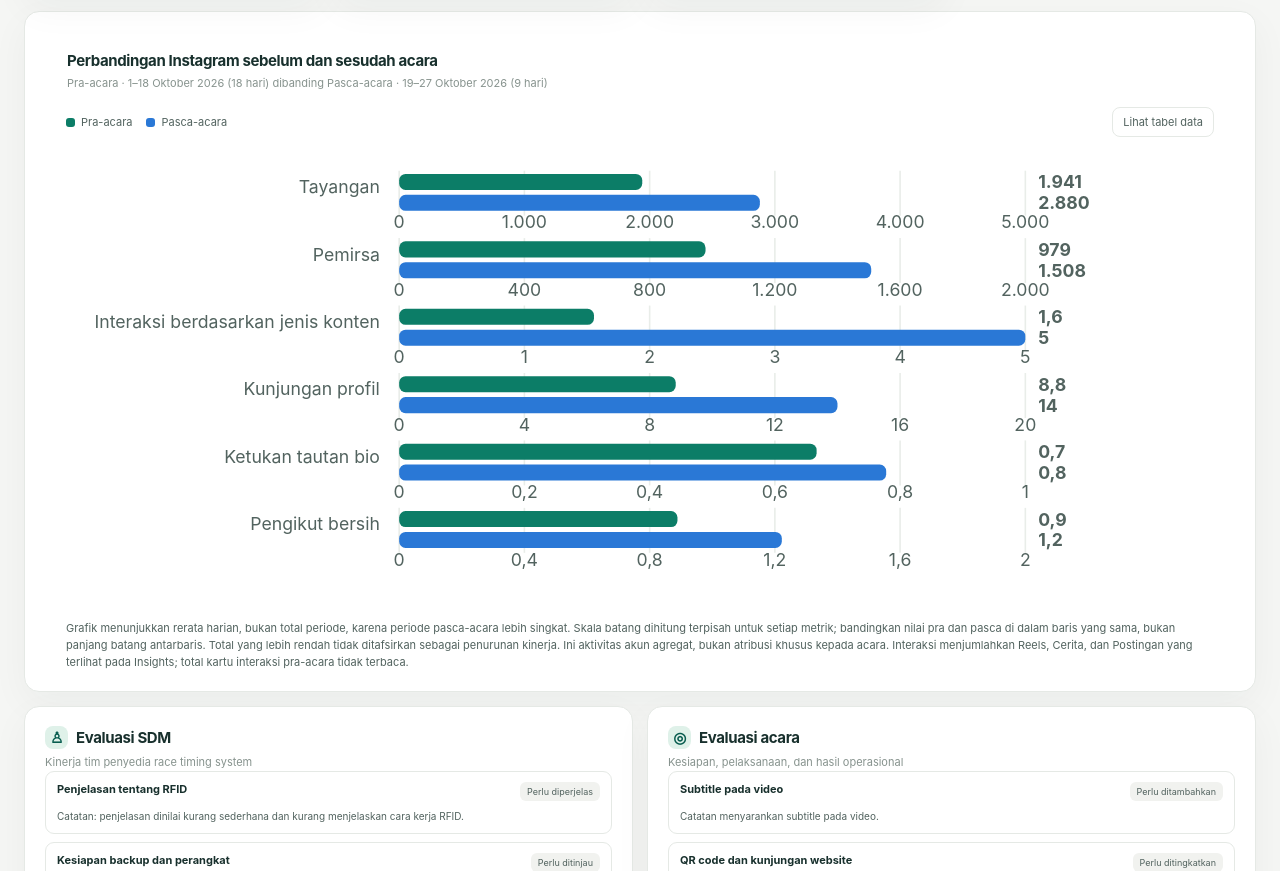
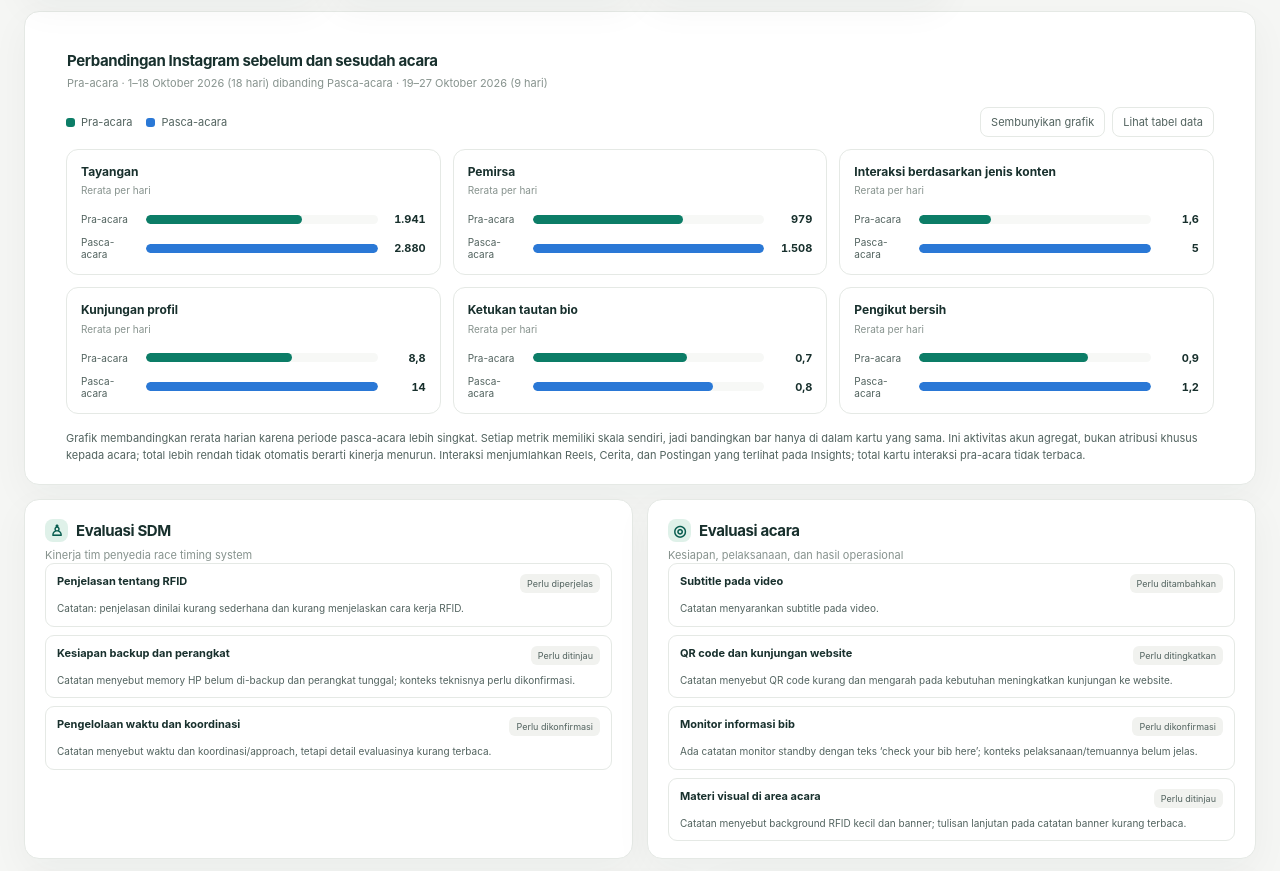
Before and after one commit to pippoauliaa-dev/itb-fun-run-2026-report, a plain HTML site: page index.html in a window 1280 px wide. Shown: the part 551-1422 px from the top of the page. Drawn offline with Linux system fonts and the light colour scheme.

Commit message:
Simplify Instagram comparison visualization

```diff
--- a/index.html
+++ b/index.html
@@ -91,12 +91,23 @@
     .evaluation-note-top { margin: 12px 20px 0; color: var(--muted); font-size: 10px; line-height: 1.5; }
     .comparison-card { margin-top: 14px; padding: 19px 21px 20px; }
     .comparison-controls { display: flex; justify-content: space-between; align-items: center; gap: 12px; margin: 16px 20px 0; }
-    .comparison-chart-wrap { padding: 8px 16px 4px; }
-    .comparison-chart { display: block; width: 100%; height: auto; }
-    .comparison-chart text { font-family: inherit; fill: var(--secondary); font-size: 11px; }
-    .comparison-chart .comparison-value { font-weight: 650; }
-    .comparison-chart .gridline { stroke: var(--grid); stroke-width: 1; }
-    .comparison-chart .bar { rx: 4px; cursor: crosshair; }
+    .comparison-actions { display: flex; gap: 7px; }
+    .comparison-chart-wrap { display: none; padding: 12px 20px 4px; }
+    .comparison-chart-wrap.visible { display: block; }
+    .comparison-chart-grid { display: grid; grid-template-columns: repeat(3, minmax(0, 1fr)); gap: 12px; }
+    .comparison-metric { min-width: 0; padding: 14px; border: 1px solid var(--border); border-radius: 12px; background: var(--surface); }
+    .comparison-metric h3 { margin: 0 0 4px; font-size: 12px; line-height: 1.35; }
+    .comparison-metric-scale { margin: 0 0 16px; color: var(--muted); font-size: 10px; }
+    .comparison-metric-values { display: grid; gap: 10px; }
+    .comparison-metric-value { display: grid; grid-template-columns: 57px minmax(0, 1fr) 40px; align-items: center; gap: 8px; color: var(--secondary); font-size: 10px; }
+    .comparison-metric-value strong { color: var(--ink); font-size: 11px; font-variant-numeric: tabular-nums; text-align: right; }
+    .comparison-meter { height: 9px; overflow: hidden; border-radius: 99px; background: var(--surface-soft); }
+    .comparison-meter-fill { height: 100%; min-width: 2px; border-radius: inherit; }
+    .comparison-meter-fill.pre { background: var(--green); }
+    .comparison-meter-fill.post { background: var(--blue); }
+    .comparison-chart-grid [data-tooltip] { cursor: help; }
+    @media (max-width: 760px) { .comparison-chart-grid { grid-template-columns: repeat(2, minmax(0, 1fr)); } }
+    @media (max-width: 480px) { .comparison-chart-grid { grid-template-columns: 1fr; } }
     .comparison-legend { display: flex; gap: 14px; flex-wrap: wrap; color: var(--secondary); font-size: 11px; }
     .comparison-legend span { display: inline-flex; align-items: center; gap: 6px; }
     .comparison-legend i { width: 9px; height: 9px; display: inline-block; border-radius: 3px; }
@@ -171,8 +182,10 @@
       .next-grid { grid-template-columns: 1fr; gap: 8px; }
       .comparison-card { padding: 16px 12px 17px; }
       .comparison-controls { margin-right: 8px; margin-left: 8px; }
-      .comparison-chart-wrap { padding-right: 0; padding-left: 0; }
-      .comparison-chart text { font-size: 10px; }
+      .comparison-actions { flex-wrap: wrap; justify-content: flex-end; }
+      .comparison-chart-wrap { padding-right: 8px; padding-left: 8px; }
+      .comparison-metric { padding: 11px; }
+      .comparison-metric-value { grid-template-columns: 52px minmax(0, 1fr) 34px; gap: 6px; }
       .comparison-note { margin-right: 8px; margin-left: 8px; }
       .footer { flex-direction: column; gap: 4px; }
     }
@@ -210,8 +223,8 @@
 
     <section class="card comparison-card" id="account-comparison" aria-labelledby="comparison-title">
       <div class="card-head"><div><h2 id="comparison-title">Perbandingan Instagram sebelum dan sesudah acara</h2><p class="card-sub" id="comparison-periods"></p></div></div>
-      <div class="comparison-controls"><div class="comparison-legend" aria-label="Legenda periode"><span><i style="background:var(--green)"></i>Pra-acara</span><span><i style="background:var(--blue)"></i>Pasca-acara</span></div><button class="comparison-table-toggle" type="button" id="comparison-table-toggle" aria-expanded="false">Lihat tabel data</button></div>
-      <div class="comparison-chart-wrap" id="comparison-chart" role="img" aria-label="Perbandingan rerata harian akun sebelum dan setelah acara"></div>
+      <div class="comparison-controls"><div class="comparison-legend" aria-label="Legenda periode"><span><i style="background:var(--green)"></i>Pra-acara</span><span><i style="background:var(--blue)"></i>Pasca-acara</span></div><div class="comparison-actions"><button class="comparison-table-toggle" type="button" id="comparison-chart-toggle" aria-expanded="true">Sembunyikan grafik</button><button class="comparison-table-toggle" type="button" id="comparison-table-toggle" aria-expanded="false">Lihat tabel data</button></div></div>
+      <div class="comparison-chart-wrap visible" id="comparison-chart-wrap"><div class="comparison-chart" id="comparison-chart" role="group" aria-label="Perbandingan rerata harian akun sebelum dan setelah acara"></div></div>
       <div class="comparison-table-wrap" id="comparison-table"></div>
       <p class="comparison-note" id="comparison-note"></p>
     </section>
@@ -464,90 +477,39 @@
         if (!line.children.length) line.append(text('p', 'Belum ada aktivitas untuk filter ini.', 'empty'));
       }
 
-      function niceCeiling(value) {
-        const magnitude = 10 ** Math.floor(Math.log10(value || 1));
-        const fraction = value / magnitude;
-        const step = fraction <= 1 ? 1 : fraction <= 2 ? 2 : fraction <= 2.5 ? 2.5 : fraction <= 5 ? 5 : 10;
-        return step * magnitude;
-      }
-
-      function comparisonTicks(max) {
-        const divisor = 5;
-        const step = max / divisor;
-        const digits = step < 1 ? Math.min(2, Math.ceil(-Math.log10(step))) : 0;
-        return Array.from({ length: divisor + 1 }, (_, index) => Number((step * index).toFixed(digits)));
-      }
-
       function formatDailyValue(value) {
         return number.format(Number(value.toFixed(value < 10 ? 1 : 0)));
       }
 
-      function comparisonChartSvg(rows, pre, post) {
-        const width = 720;
-        const rowHeight = 42;
-        const top = 12;
-        const height = top + rows.length * rowHeight + 22;
-        const left = 210;
-        const plotWidth = 390;
-        const svg = document.createElementNS('http://www.w3.org/2000/svg', 'svg');
-        svg.setAttribute('viewBox', `0 0 ${width} ${height}`);
-        svg.setAttribute('class', 'comparison-chart');
-        svg.setAttribute('role', 'img');
-        svg.setAttribute('aria-label', 'Perbandingan rerata harian akun sebelum dan setelah acara. Skala batang dihitung terpisah untuk setiap metrik.');
-        rows.forEach(({ label, key }, index) => {
-          const rowY = top + index * rowHeight;
-          const rawMax = Math.max(pre[key] / pre.days, post[key] / post.days, 1);
-          const scaleMax = niceCeiling(rawMax);
-          const ticks = comparisonTicks(scaleMax);
-          const tickCount = ticks.length - 1;
-          const title = document.createElementNS('http://www.w3.org/2000/svg', 'text');
-          title.setAttribute('x', left - 12);
-          title.setAttribute('y', rowY + 18);
-          title.setAttribute('text-anchor', 'end');
-          title.textContent = label;
-          svg.append(title);
-          for (let tick = 0; tick <= tickCount; tick += 1) {
-            const x = left + plotWidth * tick / tickCount;
-            const gridline = document.createElementNS('http://www.w3.org/2000/svg', 'line');
-            gridline.setAttribute('class', 'gridline');
-            gridline.setAttribute('x1', x);
-            gridline.setAttribute('y1', rowY + 4);
-            gridline.setAttribute('x2', x);
-            gridline.setAttribute('y2', rowY + 32);
-            svg.append(gridline);
-            const tickLabel = document.createElementNS('http://www.w3.org/2000/svg', 'text');
-            tickLabel.setAttribute('x', x);
-            tickLabel.setAttribute('y', rowY + 40);
-            tickLabel.setAttribute('text-anchor', 'middle');
-            tickLabel.textContent = number.format(ticks[tick]);
-            svg.append(tickLabel);
-          }
-          [[pre, pre.days, 'Pra-acara'], [post, post.days, 'Pasca-acara']].forEach(([period, days, periodLabel], series) => {
-            const value = period[key] / days;
-            const barWidth = value > 0 ? Math.max(2, value / scaleMax * plotWidth) : 0;
-            const y = rowY + 6 + series * 13;
-            const description = `${label} · ${periodLabel}: ${formatDailyValue(value)} per hari`;
-            const bar = document.createElementNS('http://www.w3.org/2000/svg', 'rect');
-            bar.setAttribute('class', 'bar');
-            bar.setAttribute('x', left);
-            bar.setAttribute('y', y);
-            bar.setAttribute('width', barWidth);
-            bar.setAttribute('height', 10);
-            bar.setAttribute('fill', series === 0 ? '#0c7d67' : '#2a78d6');
-            bar.setAttribute('tabindex', '0');
-            bar.setAttribute('role', 'img');
-            bar.setAttribute('aria-label', description);
-            bar.setAttribute('data-tooltip', description);
-            svg.append(bar);
-            const valueLabel = document.createElementNS('http://www.w3.org/2000/svg', 'text');
-            valueLabel.setAttribute('class', 'comparison-value');
-            valueLabel.setAttribute('x', left + plotWidth + 8);
-            valueLabel.setAttribute('y', y + 9);
-            valueLabel.textContent = formatDailyValue(value);
-            svg.append(valueLabel);
-          });
+      function comparisonMetric(label, key, pre, post) {
+        const preValue = pre[key] / pre.days;
+        const postValue = post[key] / post.days;
+        const scale = Math.max(preValue, postValue, 1);
+        const card = text('article', '', 'comparison-metric');
+        card.append(text('h3', label), text('p', 'Rerata per hari', 'comparison-metric-scale'));
+        const values = text('div', '', 'comparison-metric-values');
+        [[preValue, 'Pra', 'pre'], [postValue, 'Pasca', 'post']].forEach(([value, period, series]) => {
+          const description = `${label} · ${period}-acara: ${formatDailyValue(value)} per hari`;
+          const row = text('div', '', 'comparison-metric-value');
+          row.setAttribute('data-tooltip', description);
+          row.setAttribute('tabindex', '0');
+          const meter = text('div', '', 'comparison-meter');
+          const fill = text('div', '', `comparison-meter-fill ${series}`);
+          fill.style.width = `${value / scale * 100}%`;
+          meter.append(fill);
+          row.append(text('span', `${period}-acara`), meter, text('strong', formatDailyValue(value)));
+          values.append(row);
         });
-        return svg;
+        card.append(values);
+        return card;
+      }
+
+      function comparisonChartGrid(rows, pre, post) {
+        const grid = text('div', '', 'comparison-chart-grid');
+        grid.setAttribute('role', 'group');
+        grid.setAttribute('aria-label', 'Perbandingan rerata harian menurut metrik');
+        rows.forEach(({ label, key }) => grid.append(comparisonMetric(label, key, pre, post)));
+        return grid;
       }
 
       function renderAccountComparison() {
@@ -588,8 +550,14 @@
         tbody.append(audienceRow);
         table.append(thead, tbody);
         $('comparison-table').replaceChildren(table);
-        $('comparison-chart').replaceChildren(comparisonChartSvg(rows, pre, post));
-        $('comparison-chart').onpointermove = showTooltip;
+        $('comparison-chart-toggle').onclick = () => {
+          const chartWrap = $('comparison-chart-wrap');
+          const isVisible = chartWrap.classList.toggle('visible');
+          $('comparison-chart-toggle').setAttribute('aria-expanded', String(isVisible));
+          $('comparison-chart-toggle').textContent = isVisible ? 'Sembunyikan grafik' : 'Lihat grafik';
+        };
+        $('comparison-chart').replaceChildren(comparisonChartGrid(rows, pre, post));
+        $('comparison-chart').onpointerover = showTooltip;
         $('comparison-chart').onpointerleave = () => $('chart-tooltip').classList.remove('visible');
         $('comparison-chart').onfocusin = showTooltip;
         $('comparison-chart').onfocusout = () => $('chart-tooltip').classList.remove('visible');
@@ -599,7 +567,7 @@
           $('comparison-table-toggle').setAttribute('aria-expanded', String(isVisible));
           $('comparison-table-toggle').textContent = isVisible ? 'Sembunyikan tabel' : 'Lihat tabel data';
         };
-        $('comparison-note').textContent = `Grafik menunjukkan rerata harian, bukan total periode, karena periode pasca-acara lebih singkat. Skala batang dihitung terpisah untuk setiap metrik; bandingkan nilai pra dan pasca di dalam baris yang sama, bukan panjang batang antarbaris. Total yang lebih rendah tidak ditafsirkan sebagai penurunan kinerja. Ini aktivitas akun agregat, bukan atribusi khusus kepada acara. Interaksi menjumlahkan Reels, Cerita, dan Postingan yang terlihat pada Insights; total kartu interaksi pra-acara tidak terbaca.`;
+        $('comparison-note').textContent = `Grafik membandingkan rerata harian karena periode pasca-acara lebih singkat. Setiap metrik memiliki skala sendiri, jadi bandingkan bar hanya di dalam kartu yang sama. Ini aktivitas akun agregat, bukan atribusi khusus kepada acara; total lebih rendah tidak otomatis berarti kinerja menurun. Interaksi menjumlahkan Reels, Cerita, dan Postingan yang terlihat pada Insights; total kartu interaksi pra-acara tidak terbaca.`;
       }
 
       function renderEvaluation(target, items) {
```
Also changed, not shown: 1 other file.
